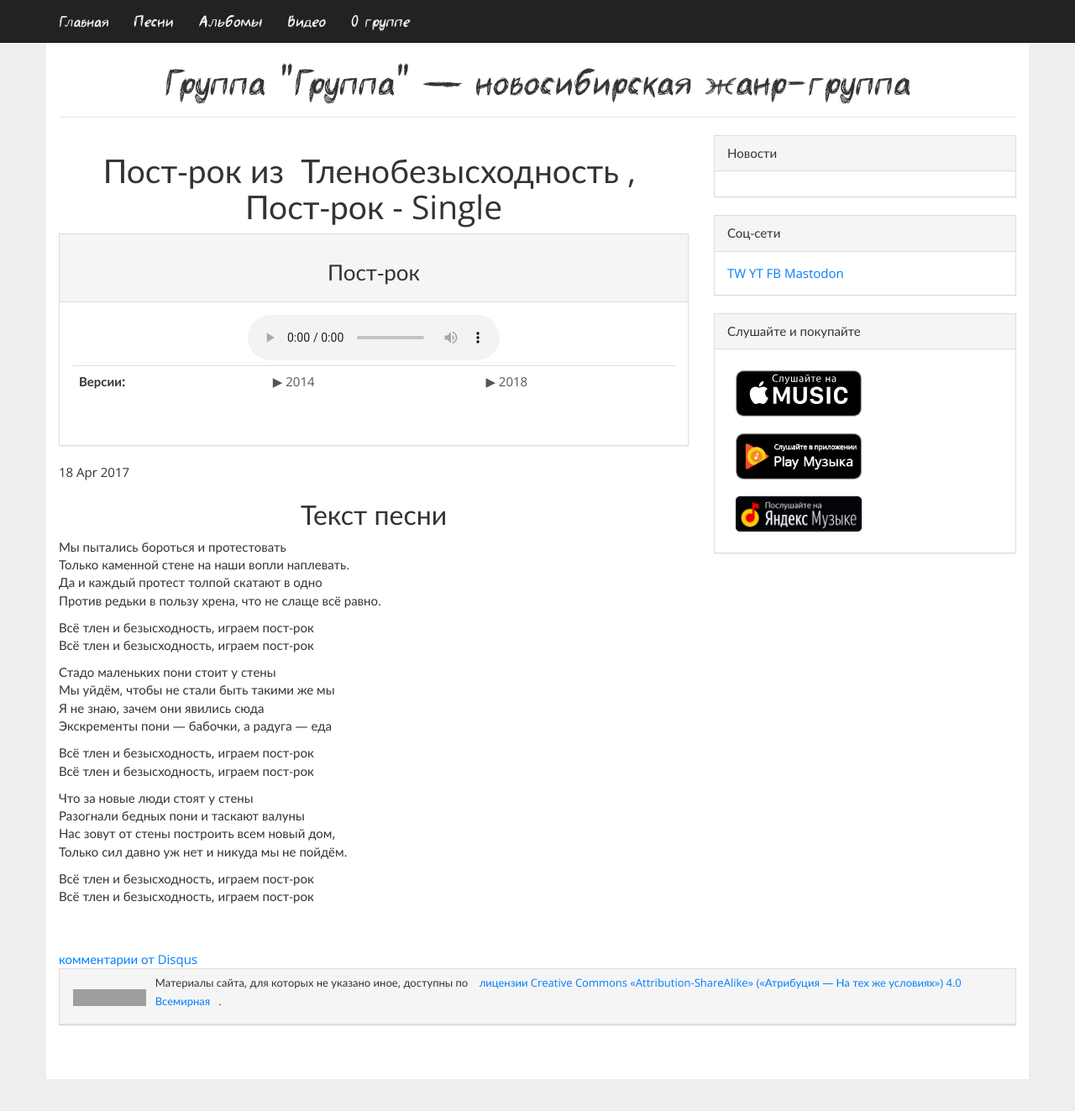
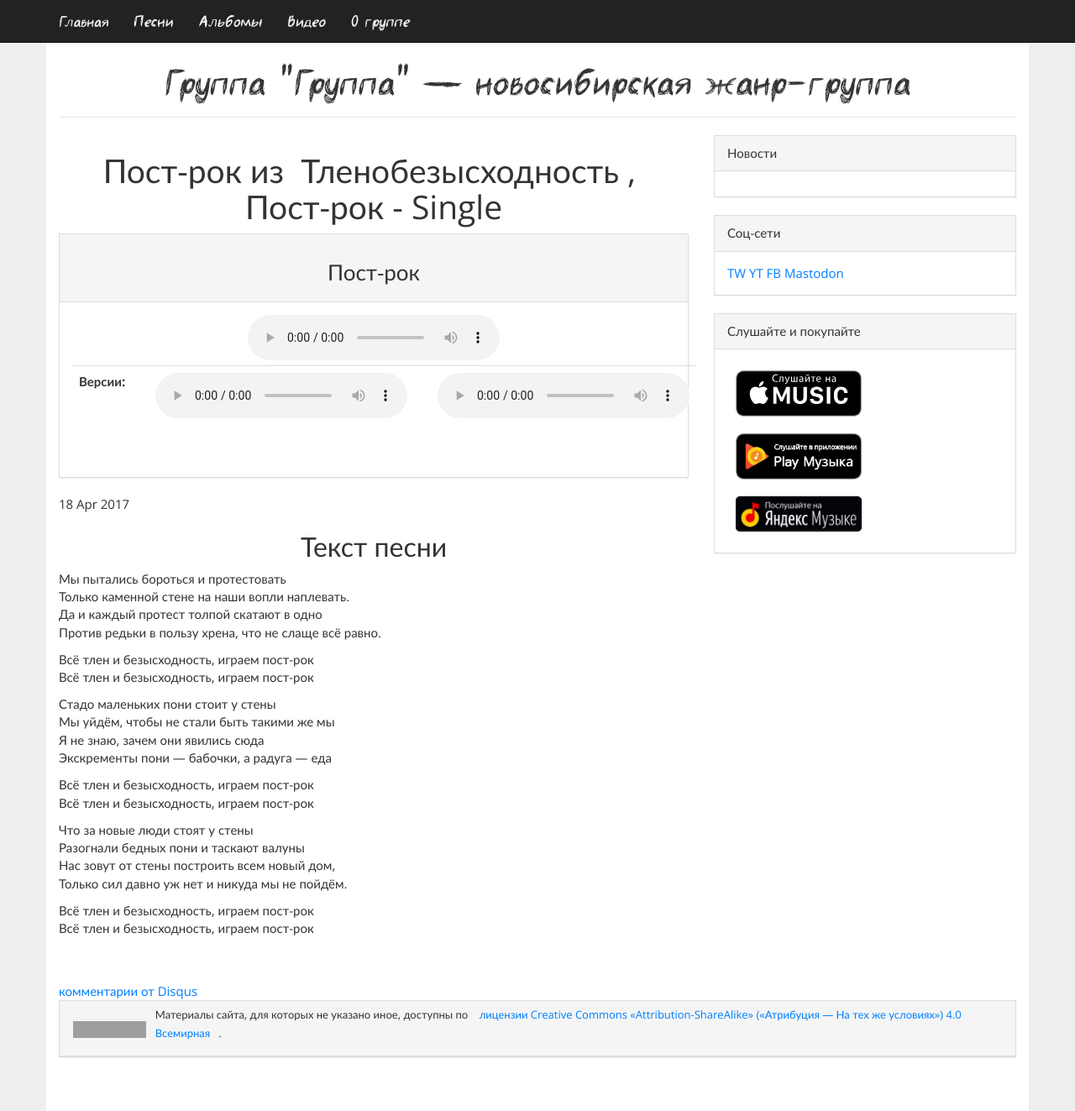
Before and after one commit to gruppa-gruppa-nsk/gruppa-gruppa-nsk.github.io, a Jekyll site: the page built from _posts/songs/06 Пост-рок/2017-04-18-post-rock.markdown, in a window 1280 px wide and 1323 px high. Shown: the whole window at 84% size. Built offline with Jekyll 4.4.1, drawn with Linux system fonts in a browser that asks for light colours; comment, search, counter and statistics services are not loaded; grey boxes are pictures that could not be loaded.

Commit message:
Update song.html

```diff
--- a/_layouts/song.html
+++ b/_layouts/song.html
@@ -24,7 +24,7 @@ layout: default
 			<div class="panel-body">
 				<center>
 					<audio controls>
-						<source src="page.download.url">
+						<source src="{{page.download.url}}">
 
 					</audio>
 					<br>
@@ -34,7 +34,10 @@ layout: default
 	{% for dnl in page.download %}
 		<td>
 		<div data-src="{{ dnl.url }}" class="gruppa-media-url" alt="{{ page.name }}">
-			<span class="span_play_button">&#9654;</span><span class="span_pause_button">&#10074;&#10074;</span>&nbsp;{{ dnl.name }}
+			<audio controls>
+						<source src="{{dn1}}">
+
+					</audio>
 		</div>
 		{% if forloop.last == false %}
 			&nbsp;
```
